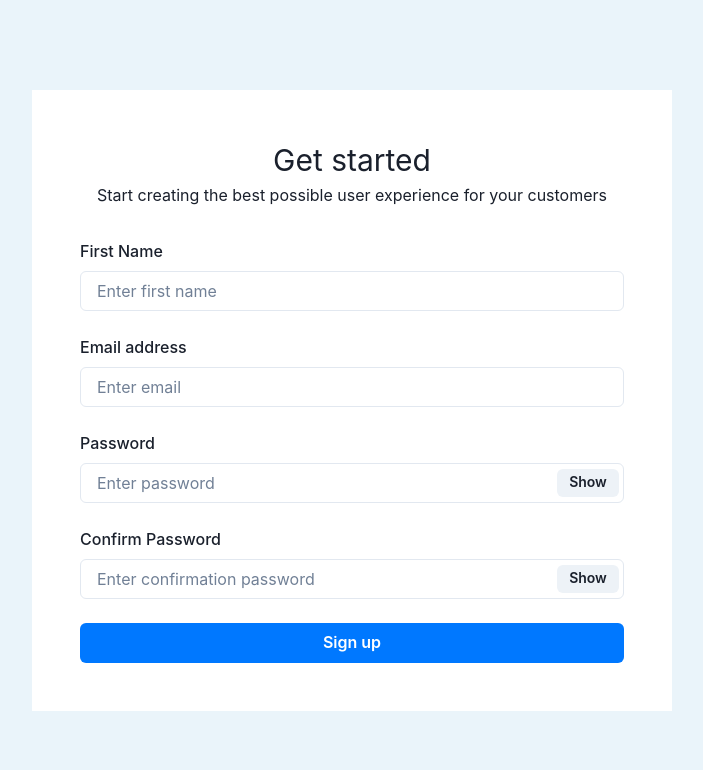
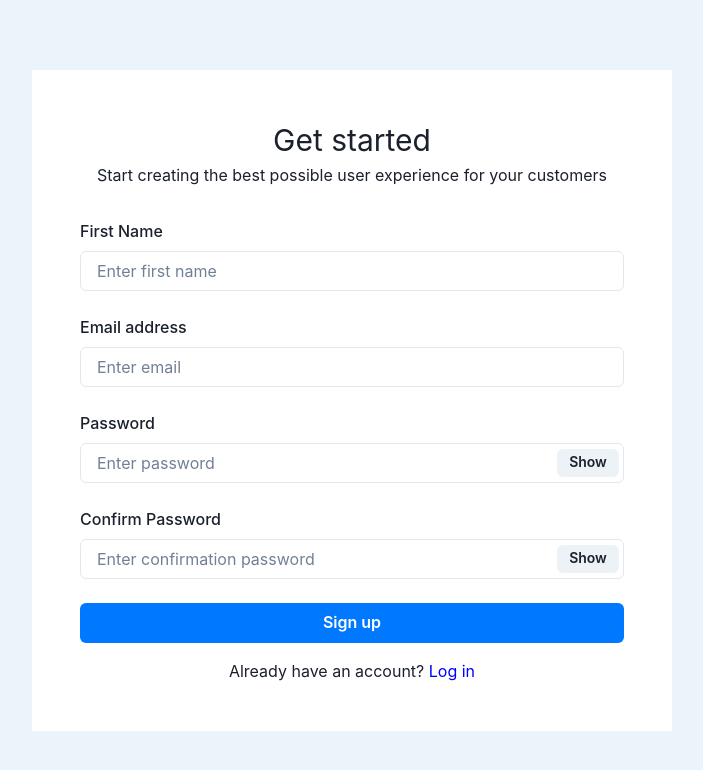
Before and after one commit to MarkVsudo/MareshkiFinance-ui, a React (Vite) app in the folder front-end-cleverpine/: page /register in a window 1280 px wide. Shown: the top 770 px of the page, without its empty margins (288-991 px from the left). Built offline with nearby package versions, Linux system fonts and the light colour scheme.

Commit message:
Added links in login and register

```diff
--- a/front-end-cleverpine/src/components/DashboardPage/DashboardTransfer.tsx
+++ b/front-end-cleverpine/src/components/DashboardPage/DashboardTransfer.tsx
@@ -1,4 +1,4 @@
-import { useState } from "react";
+import React, { useState } from "react";
 import {
   Box,
   Button,
@@ -65,12 +65,15 @@ const DashboardSettings = () => {
   };
 
   const handleFinalize = () => {
+    // const transactionsData1 = JSON.parse(localStorage.getItem("transactionsData") || "[]");
+
     const transactionsData = {
       receiverData,
       senderData,
       timestamp: new Date().toISOString(),
     };
 
+    // localStorage.setItem("transactionsData", JSON.stringify([...transactionsData1, transactionsData]));
     localStorage.setItem("transactionsData", JSON.stringify(transactionsData));
 
     showFinalToast(true);
@@ -84,7 +87,6 @@ const DashboardSettings = () => {
         setReceiverData={setReceiverData}
         senderData={senderData}
         setSenderData={setSenderData}
-
       />
     ) : null;
   };
--- a/front-end-cleverpine/src/pages/LoginPage.tsx
+++ b/front-end-cleverpine/src/pages/LoginPage.tsx
@@ -10,11 +10,14 @@ import {
   Checkbox,
   Stack,
   Box,
+  Text,
+  Flex,
 } from "@chakra-ui/react";
 import { AuthTitle } from "../components/AuthPages/AuthTitle";
 import { BigButton } from "../components/AuthPages/BigButton";
 import { useForm, SubmitHandler } from "react-hook-form";
 import StatusMessage from "../components/AuthPages/StatusMessage";
+import { Link } from "react-router-dom";
 
 const LoginPage = () => {
   const [show, setShow] = React.useState(false);
@@ -82,9 +85,17 @@ const LoginPage = () => {
               />
             )}
           </FormControl>
-          <Checkbox defaultChecked mb="1.5rem">
-            Remember me
-          </Checkbox>
+          <Flex justifyContent='space-between'>
+            <Checkbox defaultChecked mb="1.5rem">
+              Remember me
+            </Checkbox>
+
+            <Text>
+              <Link className="redirect-link" to="/register">
+                Sign up?
+              </Link>
+            </Text>
+          </Flex>
           <Stack direction="column" spacing={4} align="center">
             <BigButton
               onHandleSubmit={() => console.log("Sign in")}
--- a/front-end-cleverpine/src/pages/RegisterPage.tsx
+++ b/front-end-cleverpine/src/pages/RegisterPage.tsx
@@ -15,6 +15,7 @@ import { AuthTitle } from "../components/AuthPages/AuthTitle";
 import { BigButton } from "../components/AuthPages/BigButton";
 import { SubmitHandler, useForm } from "react-hook-form";
 import StatusMessage from "../components/AuthPages/StatusMessage";
+import { Link } from "react-router-dom";
 
 const LoginPage = () => {
   const [show, setShow] = React.useState(false);
@@ -94,7 +95,8 @@ const LoginPage = () => {
                     message:
                       "Password must contain at least 8 characters, including at least one uppercase letter, one lowercase letter, and one number.",
                   },
-                })}                aria-invalid={errors.password ? "true" : "false"}
+                })}
+                aria-invalid={errors.password ? "true" : "false"}
               />
               <InputRightElement width="4.5rem">
                 <Button h="1.75rem" size="sm" onClick={handleClick}>
@@ -126,7 +128,7 @@ const LoginPage = () => {
                     "
               />
             )}
-               {errors.password && password && (
+            {errors.password && password && (
               <StatusMessage text={errors.password.message || ""} />
             )}
           </FormControl>
@@ -136,6 +138,12 @@ const LoginPage = () => {
             bgcolor="messenger"
             variant="solid"
           ></BigButton>
+          <Text pt="1rem" textAlign="center">
+            Already have an account? {" "}
+            <Link className="redirect-link" to="/login">
+              Log in
+            </Link>
+          </Text>
         </form>
       </Box>
     </>
--- a/front-end-cleverpine/src/styles/auth.css
+++ b/front-end-cleverpine/src/styles/auth.css
@@ -5,3 +5,7 @@ align-items: center;
 height: 100vh;
 background-color: rgb(234, 244, 250) !important;
 }
+
+.redirect-link{
+    color: blue;
+}
```
